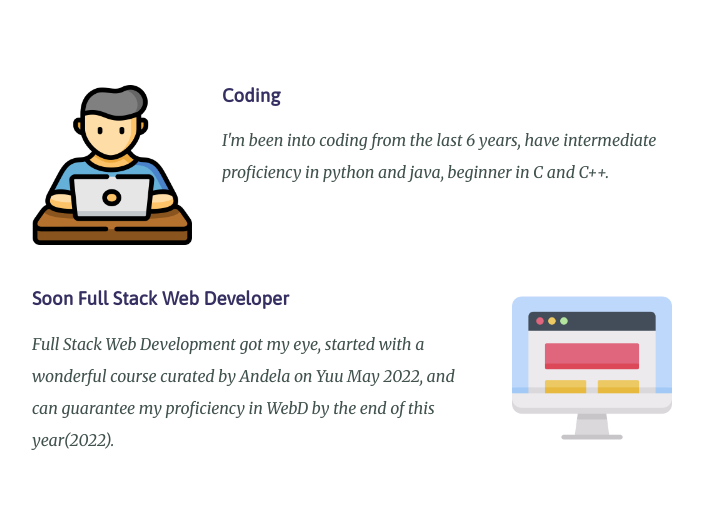
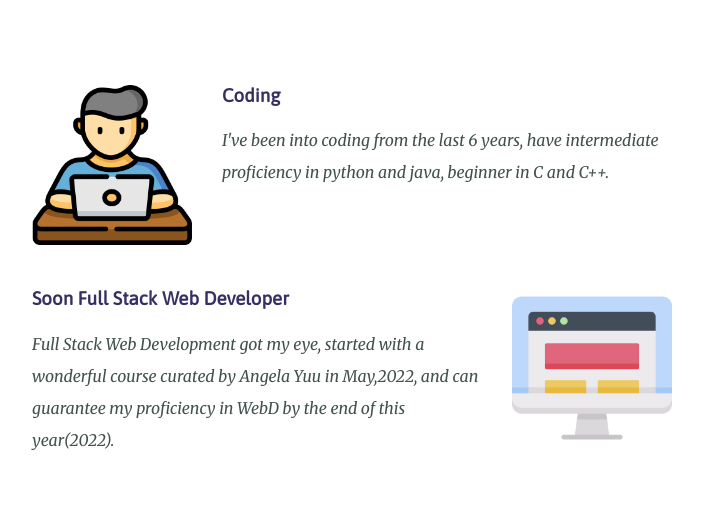
Before and after one commit to ujjwaljain14/PersonalSite, a plain HTML site: page index.html in a window 1280 px wide. Shown: the part 1340-1846 px from the top of the page, without its empty margins (288-991 px from the left). Drawn offline with Linux system fonts and the light colour scheme.

Commit message:
Add files via upload

```diff
--- a/index.html
+++ b/index.html
@@ -32,12 +32,12 @@
       <div class="skill-row">
         <img class="coding" src="images/browsing.png" alt="code">
         <h3>Coding</h3>
-        <p>I'm been into coding from the last 6 years, have intermediate proficiency in python and java, beginner in C and C++. </p>
+        <p>I've been into coding from the last 6 years, have intermediate proficiency in python and java, beginner in C and C++. </p>
       </div>
       <div class="skill-row">
         <img class="webd" src="images/computer.png" alt="web-d">
         <h3>Soon Full Stack Web Developer</h3>
-        <p>Full Stack Web Development got my eye, started with a wonderful course curated by Andela on Yuu May 2022, and can guarantee my proficiency in WebD by the end of this year(2022).</p>
+        <p>Full Stack Web Development got my eye, started with a wonderful course curated by Angela Yuu in May,2022, and can guarantee my proficiency in WebD by the end of this year(2022).</p>
       </div>
     </div>
     <hr>
```
